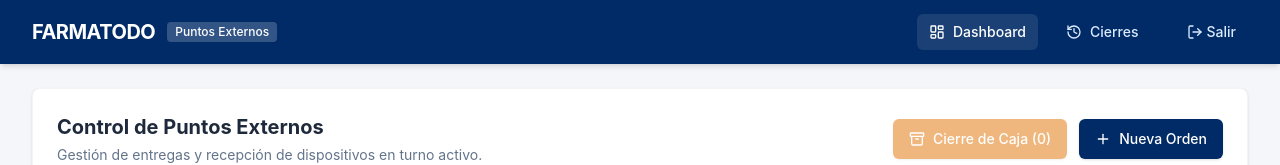
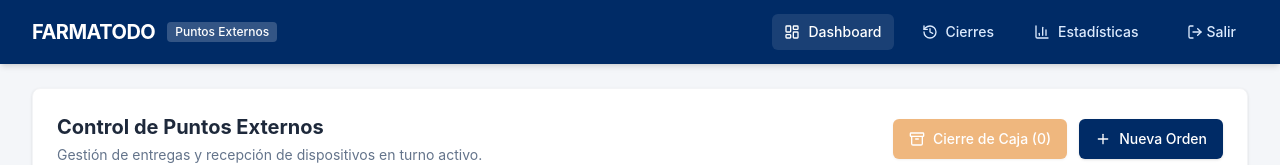
Before and after one commit to Castropy/puntos-ftdo, a React (Vite) app: page / in a window 1280 px wide. Shown: the top 165 px of the page. Built offline with nearby package versions, Linux system fonts and the light colour scheme; no server answers; the database is empty; sample sign-in values are in the browser's storage.

Commit message:
feat(layout): agregar acceso a la vista de Estadísticas en la barra de navegación

```diff
--- a/src/components/Layout.tsx
+++ b/src/components/Layout.tsx
@@ -1,7 +1,7 @@
 import React, { useState } from "react";
 import { Outlet, Link, useNavigate, useLocation } from "react-router-dom";
 import { signOut } from "firebase/auth";
-import { LogOut, LayoutDashboard, History, AlertTriangle, X } from "lucide-react";
+import { LogOut, LayoutDashboard, History, BarChart3, AlertTriangle, X } from "lucide-react";
 import { auth } from "../firebase";
 
 // Componente de estructura principal con navegación para rutas autenticadas
@@ -57,6 +57,17 @@ export const Layout: React.FC = () => {
                         >
                             <History className="w-4 h-4" />
                             <span>Cierres</span>
+                        </Link>
+
+                        <Link
+                            to="/estadisticas"
+                            className={`flex items-center space-x-2 px-3 py-2 rounded-md text-sm font-medium transition-colors ${isActive("/estadisticas")
+                                ? "bg-white/10 text-white"
+                                : "text-blue-100 hover:bg-white/5 hover:text-white"
+                                }`}
+                        >
+                            <BarChart3 className="w-4 h-4" />
+                            <span>Estadísticas</span>
                         </Link>
 
                         <button
```
